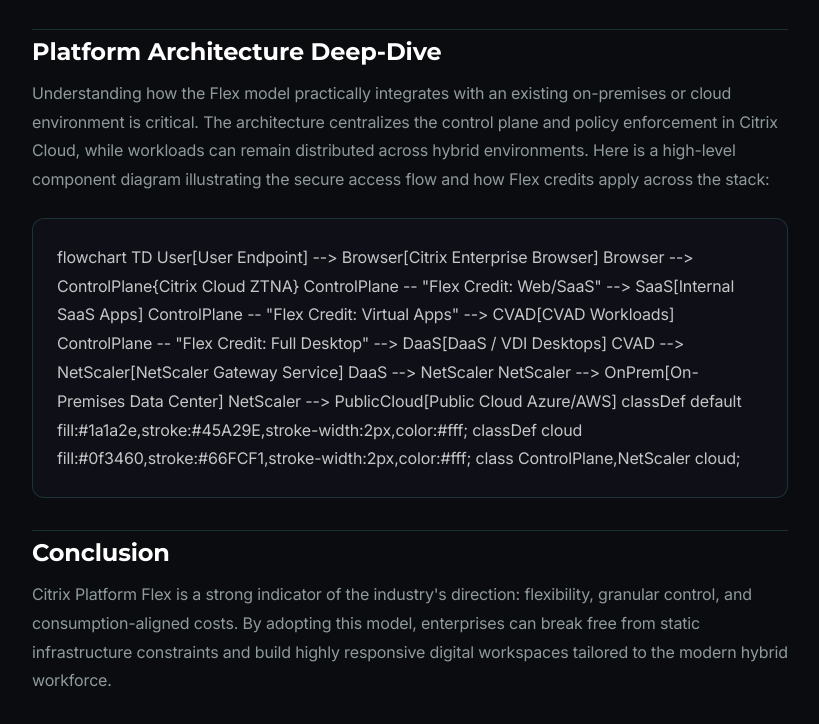
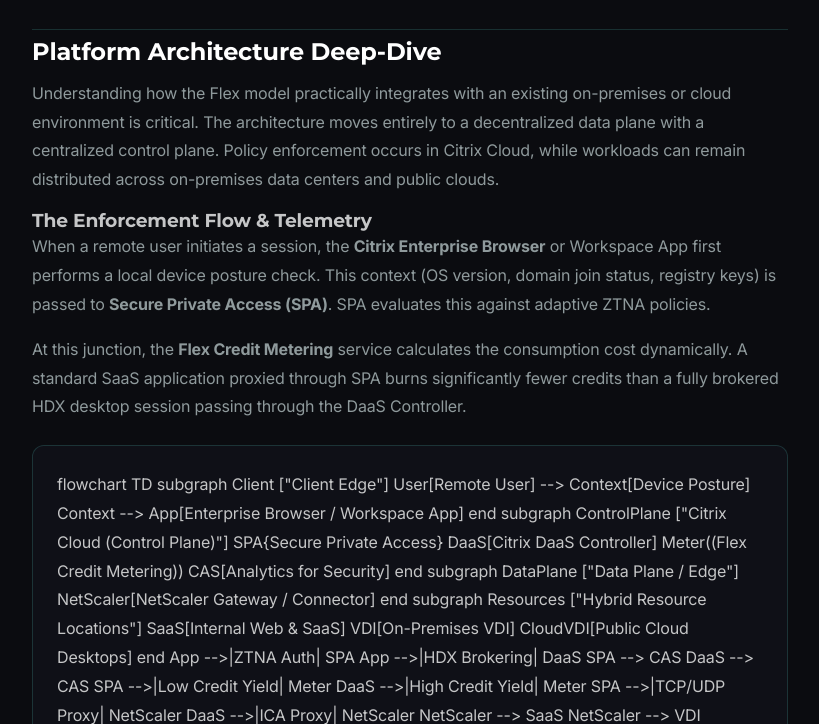
Before and after one commit to APDSADMIN/apexdigits-website, a plain HTML site: page citrix-platform-flex-2026.html in a window 1280 px wide. Shown: the part 1985-2709 px from the top of the page, without its empty margins (32-851 px from the left). Drawn offline with Linux system fonts and the light colour scheme.

Commit message:
Refine technical diagram and details in Citrix article

```diff
--- a/citrix-platform-flex-2026.html
+++ b/citrix-platform-flex-2026.html
@@ -135,29 +135,62 @@
                     </div>
 
                     <h2>Platform Architecture Deep-Dive</h2>
-                    <p>Understanding how the Flex model practically integrates with an existing on-premises or cloud environment is critical. The architecture centralizes the control plane and policy enforcement in Citrix Cloud, while workloads can remain distributed across hybrid environments. Here is a high-level component diagram illustrating the secure access flow and how Flex credits apply across the stack:</p>
+                    <p>Understanding how the Flex model practically integrates with an existing on-premises or cloud environment is critical. The architecture moves entirely to a decentralized data plane with a centralized control plane. Policy enforcement occurs in Citrix Cloud, while workloads can remain distributed across on-premises data centers and public clouds.</p>
+
+                    <h3>The Enforcement Flow & Telemetry</h3>
+                    <p>When a remote user initiates a session, the <strong>Citrix Enterprise Browser</strong> or Workspace App first performs a local device posture check. This context (OS version, domain join status, registry keys) is passed to <strong>Secure Private Access (SPA)</strong>. SPA evaluates this against adaptive ZTNA policies.</p>
+                    <p>At this junction, the <strong>Flex Credit Metering</strong> service calculates the consumption cost dynamically. A standard SaaS application proxied through SPA burns significantly fewer credits than a fully brokered HDX desktop session passing through the DaaS Controller.</p>
 
                     <div class="post-code-block" style="background:rgba(20,20,30,0.5); padding:1.5rem; display:flex; justify-content:center; overflow-x:auto;">
                         <div class="mermaid">
                             flowchart TD
-                                User[User Endpoint] --> Browser[Citrix Enterprise Browser]
-                                Browser --> ControlPlane{Citrix Cloud ZTNA}
+                                subgraph Client ["Client Edge"]
+                                    User[Remote User] --> Context[Device Posture]
+                                    Context --> App[Enterprise Browser / Workspace App]
+                                end
 
-                                ControlPlane -- "Flex Credit: Web/SaaS" --> SaaS[Internal SaaS Apps]
-                                ControlPlane -- "Flex Credit: Virtual Apps" --> CVAD[CVAD Workloads]
-                                ControlPlane -- "Flex Credit: Full Desktop" --> DaaS[DaaS / VDI Desktops]
+                                subgraph ControlPlane ["Citrix Cloud (Control Plane)"]
+                                    SPA{Secure Private Access}
+                                    DaaS[Citrix DaaS Controller]
+                                    Meter((Flex Credit Metering))
+                                    CAS[Analytics for Security]
+                                end
 
-                                CVAD --> NetScaler[NetScaler Gateway Service]
-                                DaaS --> NetScaler
+                                subgraph DataPlane ["Data Plane / Edge"]
+                                    NetScaler[NetScaler Gateway / Connector]
+                                end
 
-                                NetScaler --> OnPrem[On-Premises Data Center]
-                                NetScaler --> PublicCloud[Public Cloud Azure/AWS]
+                                subgraph Resources ["Hybrid Resource Locations"]
+                                    SaaS[Internal Web & SaaS]
+                                    VDI[On-Premises VDI]
+                                    CloudVDI[Public Cloud Desktops]
+                                end
+
+                                App -->|ZTNA Auth| SPA
+                                App -->|HDX Brokering| DaaS
+                                SPA --> CAS
+                                DaaS --> CAS
+
+                                SPA -->|Low Credit Yield| Meter
+                                DaaS -->|High Credit Yield| Meter
+
+                                SPA -->|TCP/UDP Proxy| NetScaler
+                                DaaS -->|ICA Proxy| NetScaler
+
+                                NetScaler --> SaaS
+                                NetScaler --> VDI
+                                NetScaler --> CloudVDI
 
                                 classDef default fill:#1a1a2e,stroke:#45A29E,stroke-width:2px,color:#fff;
                                 classDef cloud fill:#0f3460,stroke:#66FCF1,stroke-width:2px,color:#fff;
-                                class ControlPlane,NetScaler cloud;
+                                classDef meter fill:#3a0ca3,stroke:#7209b7,stroke-width:2px,color:#fff;
+                                class SPA,DaaS,CAS cloud;
+                                class Meter meter;
                         </div>
                     </div>
+
+                    <h3>NetScaler's Evolved Role</h3>
+                    <p>Notice that NetScaler sits in the data plane rather than the control plane. In the Platform Flex model, NetScaler acts purely as an ICA proxy or a zero-trust network connector. The heavy lifting of authentication, continuous authorization, and risk scoring (via Citrix Analytics for Security - CAS) is offloaded entirely to the cloud services. This reduces the administrative overhead of managing complex NetScaler Gateway policies on-premises.</p>
 
                     <h2>Conclusion</h2>
                     <p>Citrix Platform Flex is a strong indicator of the industry's direction: flexibility, granular control, and consumption-aligned costs. By adopting this model, enterprises can break free from static infrastructure constraints and build highly responsive digital workspaces tailored to the modern hybrid workforce.</p>
```
